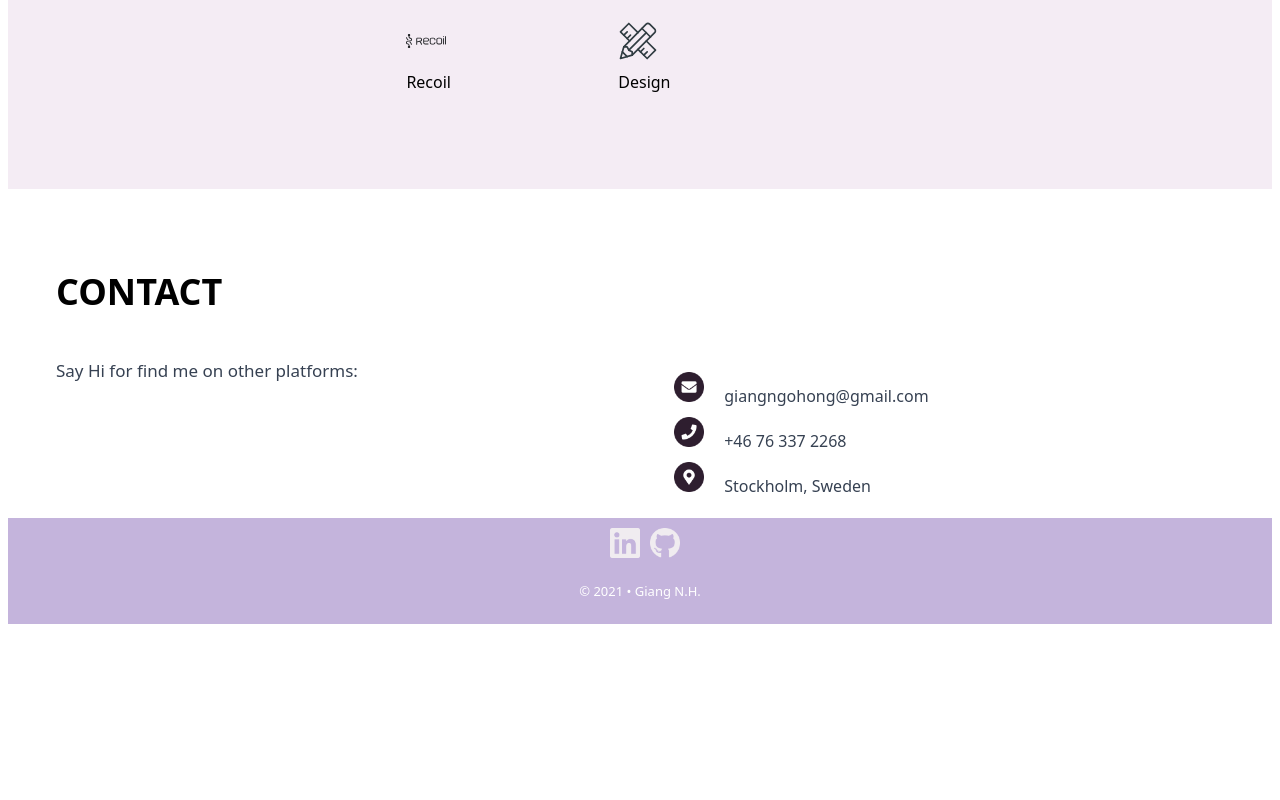
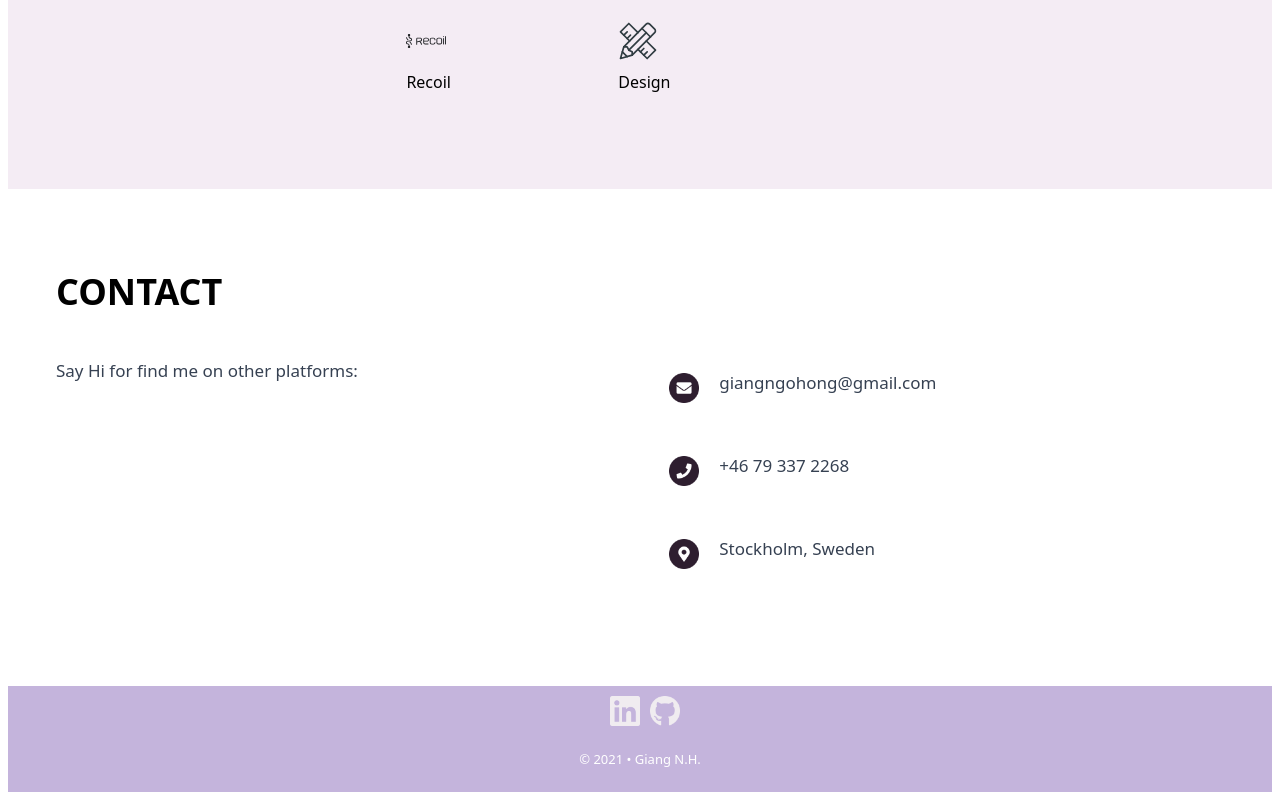
Before and after one commit to nh-g/portfolio-in-react, a React (Create React App) app: page / in a window 1280 px wide. Shown: the part 2647-3447 px from the top of the page. Before the commit the page ends 3279 px from the top, so only its background shows below. Built offline with nearby package versions, Linux system fonts and the light colour scheme.

Commit message:
render ContactMe using reusable component

```diff
--- /dev/null
+++ b/src/components/atoms/ContactItem.jsx
@@ -0,0 +1,11 @@
+import ImageLoader from "../ImageLoader";
+
+export default function ContactItem({ item }) {
+  const { title, imgFilePath } = item;
+  return (
+    <li>
+      <ImageLoader filePath={imgFilePath} />
+      <p>{title}</p>
+    </li>
+  );
+}
--- a/src/components/atoms/Card.jsx
+++ b/src/components/atoms/ProjectCard.jsx
@@ -4,7 +4,7 @@ import ImageLoader from "../ImageLoader";
 import Modal from "./Modal";
 import ModalProperties from "./ModalProperties";
 
-export default function Card({ item }) {
+export default function ProjectCard({ item }) {
   const { title, isReleased, previewImg } = item;
   const [isOpen, setIsOpen] = useState(false);
   return (
--- a/src/components/atoms/Skill.jsx
+++ /dev/null
@@ -1,12 +0,0 @@
-import React from 'react'
-import ImageLoader from '../ImageLoader'
-
-export default function Skill({item}) {
-    const {title, imgFilePath} = item
-    return (
-      <div>
-        <ImageLoader filePath={imgFilePath} />
-        <caption>{title}</caption>
-      </div>
-    );
-}
--- /dev/null
+++ b/src/components/atoms/SkillItem.jsx
@@ -0,0 +1,11 @@
+import ImageLoader from "../ImageLoader";
+
+export default function SkillItem({ item }) {
+  const { title, imgFilePath } = item;
+  return (
+    <div>
+      <ImageLoader filePath={imgFilePath} />
+      <caption>{title}</caption>
+    </div>
+  );
+}
--- /dev/null
+++ b/src/data/contact.js
@@ -0,0 +1,16 @@
+export function getContactInfo() {
+  return [
+    {
+      imgFilePath: "icons/email.png",
+      title: "giangngohong@gmail.com",
+    },
+    {
+      imgFilePath: "icons/mobile.png",
+      title: "+46 79 337 2268 ",
+    },
+    {
+      imgFilePath: "icons/location.png",
+      title: "Stockholm, Sweden",
+    },
+  ];
+}
--- a/src/sections/ContactMe.jsx
+++ b/src/sections/ContactMe.jsx
@@ -1,40 +1,16 @@
 import { getContactIntro } from "../data/aboutMe";
-import Email from "../assets/images/icons/email.png";
-import Mobile from "../assets/images/icons/mobile.png";
-import Location from "../assets/images/icons/location.png";
+import { getContactInfo } from "../data/contact";
 
+import Grid from "../components/Grid";
+import ContactItem from "../components/atoms/ContactItem";
 
-export default function Projects() {
+export default function ContactMe() {
   return (
-    <section id="contact" className="reverse">
-      {/* Tittle */}
-      <h1 className="section-name">Contact</h1>
-
-      <div className="grid">
-        {/* Introduction Paragraph */}
-        <div>{getContactIntro()}</div>
-
-        {/* Main Content */}
-        <ul>
-          <li>
-            <img src={Email} alt="" />
-            <a href="mailto:giangngohong@gmail.com">giangngohong@gmail.com</a>
-          </li>
-          <li>
-            <img src={Mobile} alt="" />
-            <a href="tel:0763497580">+46 76 337 2268</a>
-          </li>
-          <li>
-            <img src={Location} alt="" />
-            <a
-              target="_blank"
-              href="https://en.wikipedia.org/wiki/Stockholm"
-            >
-              Stockholm, Sweden
-            </a>
-          </li>
-        </ul>
-      </div>
-    </section>
+    <Grid
+      getIntro={getContactIntro}
+      sectionName={"contact"}
+      getData={getContactInfo()}
+      Component={ContactItem}
+    />
   );
 }
--- a/src/sections/ProjectsList.jsx
+++ b/src/sections/ProjectsList.jsx
@@ -2,7 +2,7 @@ import { getProjects } from "../data/projects";
 import { getProjectsIntro } from "../data/aboutMe";
 
 import Grid from "../components/Grid";
-import ProjectCard from "../components/atoms/Card";
+import ProjectCard from "../components/atoms/ProjectCard";
 
 export default function Projects() {
   return (
--- a/src/sections/SkillsList.jsx
+++ b/src/sections/SkillsList.jsx
@@ -2,7 +2,7 @@ import { getTechnologies } from "../data/technologies";
 import { getSkillsIntro } from "../data/aboutMe";
 
 import Grid from "../components/Grid";
-import Skill from "../components/atoms/Skill";
+import SkillItem from "../components/atoms/SkillItem";
 
 export default function SkillsList() {
   return (
@@ -10,7 +10,7 @@ export default function SkillsList() {
       getIntro={getSkillsIntro}
       sectionName={"technologies"}
       getData={getTechnologies()}
-      Component={Skill}
+      Component={SkillItem}
     />
   );
 }
--- a/src/styles/components/_contact.scss
+++ b/src/styles/components/_contact.scss
@@ -8,9 +8,16 @@
     color: $textGray;
     text-decoration: none;
 }
-#contact ul {
+#contact .list {
     list-style: none;
-    padding: 5px;
+    row-gap: 0;
+
+}
+#contact li {
+    display: flex;
+    justify-content: flex-start;
+    align-items: center;
+    margin: 12px 0;
 }
 @media screen and (min-width: 541px) {
     #contact .grid{
```
